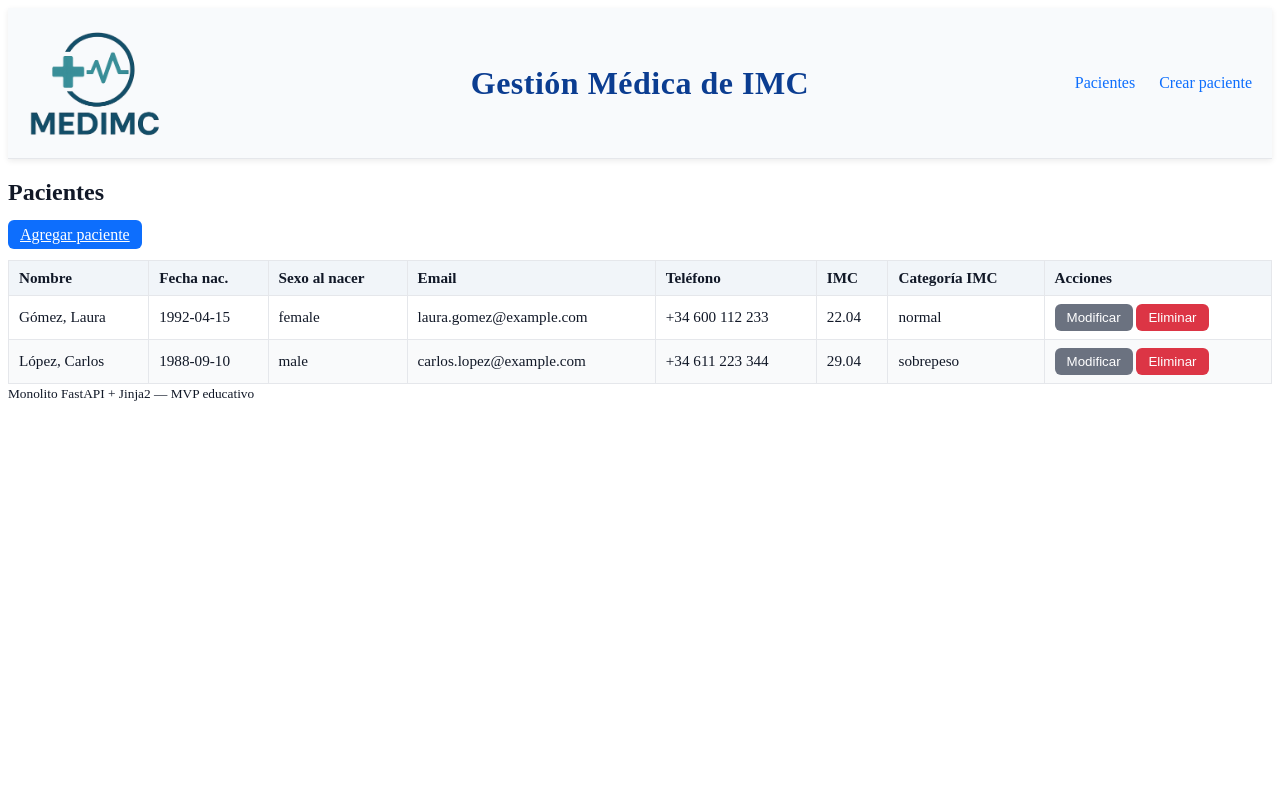
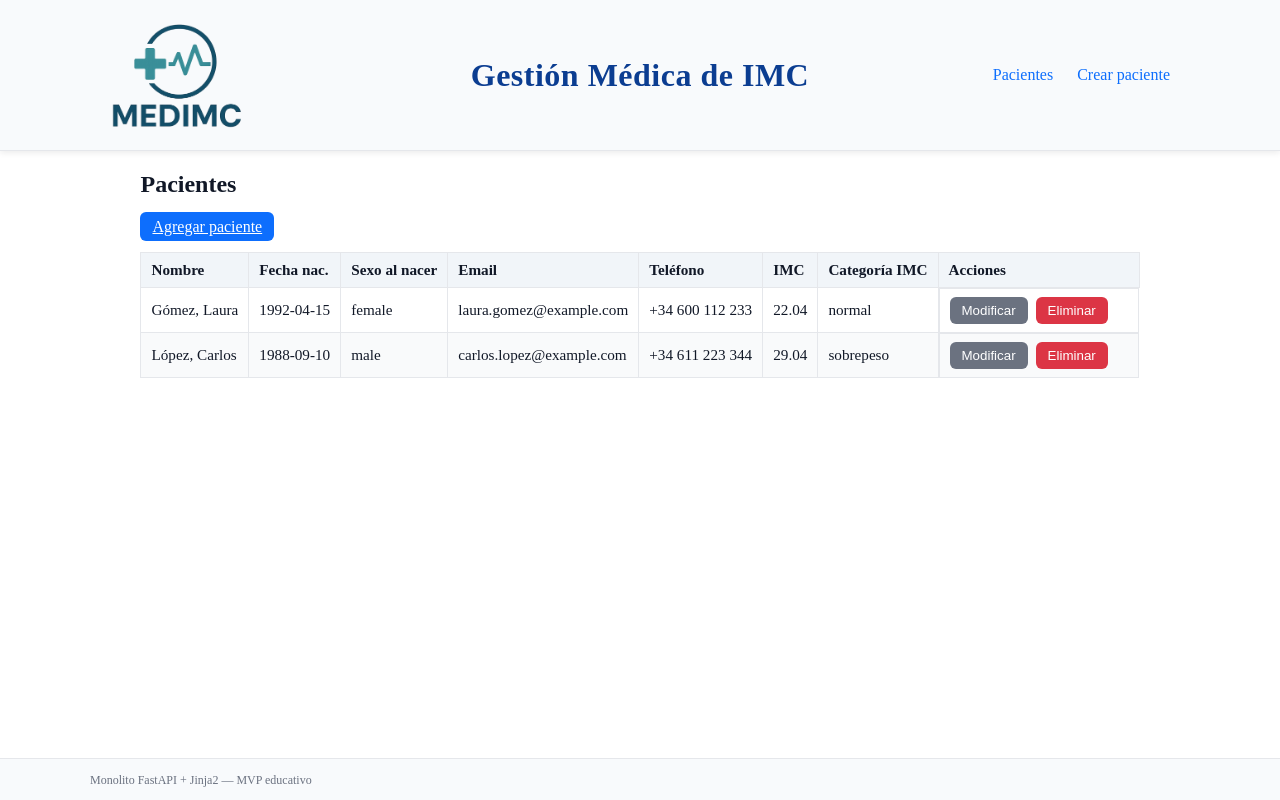
Before and after one commit to sulbaranjc/monolito-basico-madimc, a FastAPI app: page /patients in a window 1280 px wide. Run offline with FastAPI, Linux system fonts and the light colour scheme.

Commit message:
Actualizar estilos de CSS para implementar un diseño base con footer fijo y mejorar la estructura de tablas y acciones

```diff
--- a/app/static/css/main.css
+++ b/app/static/css/main.css
@@ -1,5 +1,35 @@
-/* === Encabezado con logo === */
+/* ============================
+   📐 Layout base (sticky footer)
+   ============================ */
+html, body { height: 100%; }
 
+body {
+  min-height: 100vh;          /* ocupa todo el alto de la ventana */
+  display: flex;              /* apila header, main, footer */
+  flex-direction: column;
+  background: #ffffff;
+  color: #111827;
+  margin: 0;
+}
+
+.site-header { flex-shrink: 0; }  /* el header no colapsa */
+main { flex: 1 0 auto; padding: 24px 0; }  /* empuja el footer hacia abajo */
+
+.site-footer {
+  margin-top: auto;           /* clave del sticky footer */
+  background: #f8fafc;
+  border-top: 1px solid #e5e7eb;
+  padding: 12px 0;
+  color: #6b7280;
+  font-size: 0.9rem;
+}
+
+/* Contenedor general */
+.container { max-width: 1100px; margin: 0 auto; padding: 0 20px; }
+
+/* ============================
+   🔝 Encabezado con isotipo y título centrado
+   ============================ */
 /* === Encabezado con isotipo a la izquierda y texto centrado === */
 .site-header {
   background: #f8fafc;
@@ -54,13 +84,14 @@ nav a:hover {
   color: #084298;
   text-decoration: underline;
 }
-/* Ajuste de cuerpo */
-body {
-  background: #ffffff;
-  color: #111827;
-}
 
-/* Tabla más moderna */
+/* ============================
+   🧾 Listado / tablas / acciones
+   ============================ */
+.actions-bar { margin-top: 12px; }
+
+.table-wrapper { margin-top: 16px; }
+
 .data-table {
   width: 100%;
   border-collapse: collapse;
@@ -73,6 +104,7 @@ body {
   border: 1px solid #e5e7eb;
   padding: 8px 10px;
   text-align: left;
+  vertical-align: middle;
 }
 
 .data-table th {
@@ -84,6 +116,10 @@ body {
   background: #f9fafb;
 }
 
+.col-actions { width: 180px; }
+.row-actions { display: flex; gap: 8px; }
+
+/* Botones */
 .btn-primary,
 .btn-secondary,
 .btn-danger {
@@ -97,10 +133,7 @@ body {
   background: #0d6efd;
   color: white;
 }
-
-.btn-primary:hover {
-  background: #0b5ed7;
-}
+.btn-primary:hover { background: #0b5ed7; }
 
 .btn-secondary {
   background: #6b7280;
@@ -111,7 +144,16 @@ body {
   background: #dc3545;
   color: white;
 }
+.btn-danger:hover { background: #bb2d3b; }
 
-.btn-danger:hover {
-  background: #bb2d3b;
+/* ============================
+   📱 Ajustes responsive suaves
+   ============================ */
+@media (max-width: 820px) {
+  .logo { height: 80px; }
+  .system-title { font-size: 1.6rem; }
+  nav { gap: 16px; }
+  .container { padding: 0 16px; }
+  .col-actions { width: 140px; }
+  .row-actions { gap: 6px; }
 }
```
